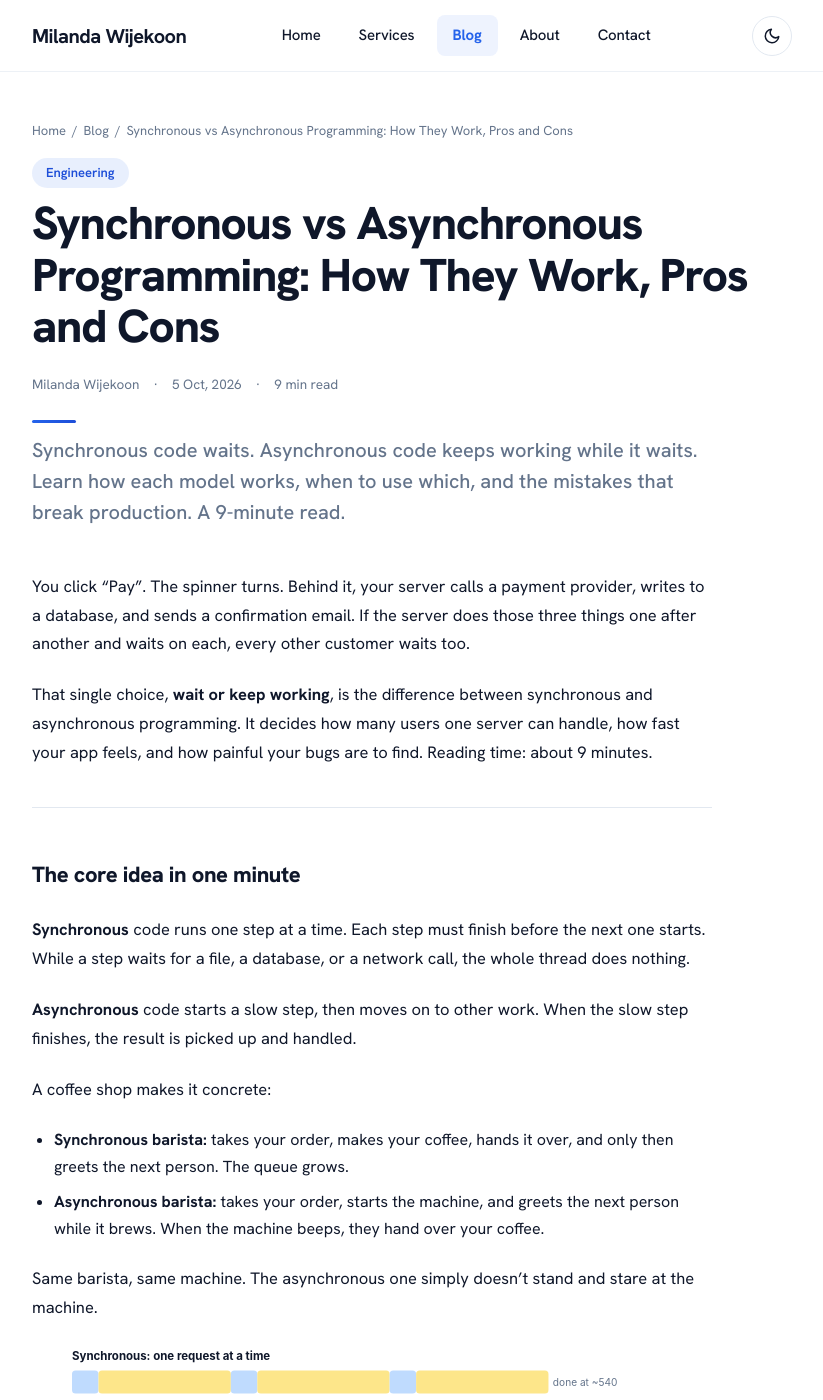
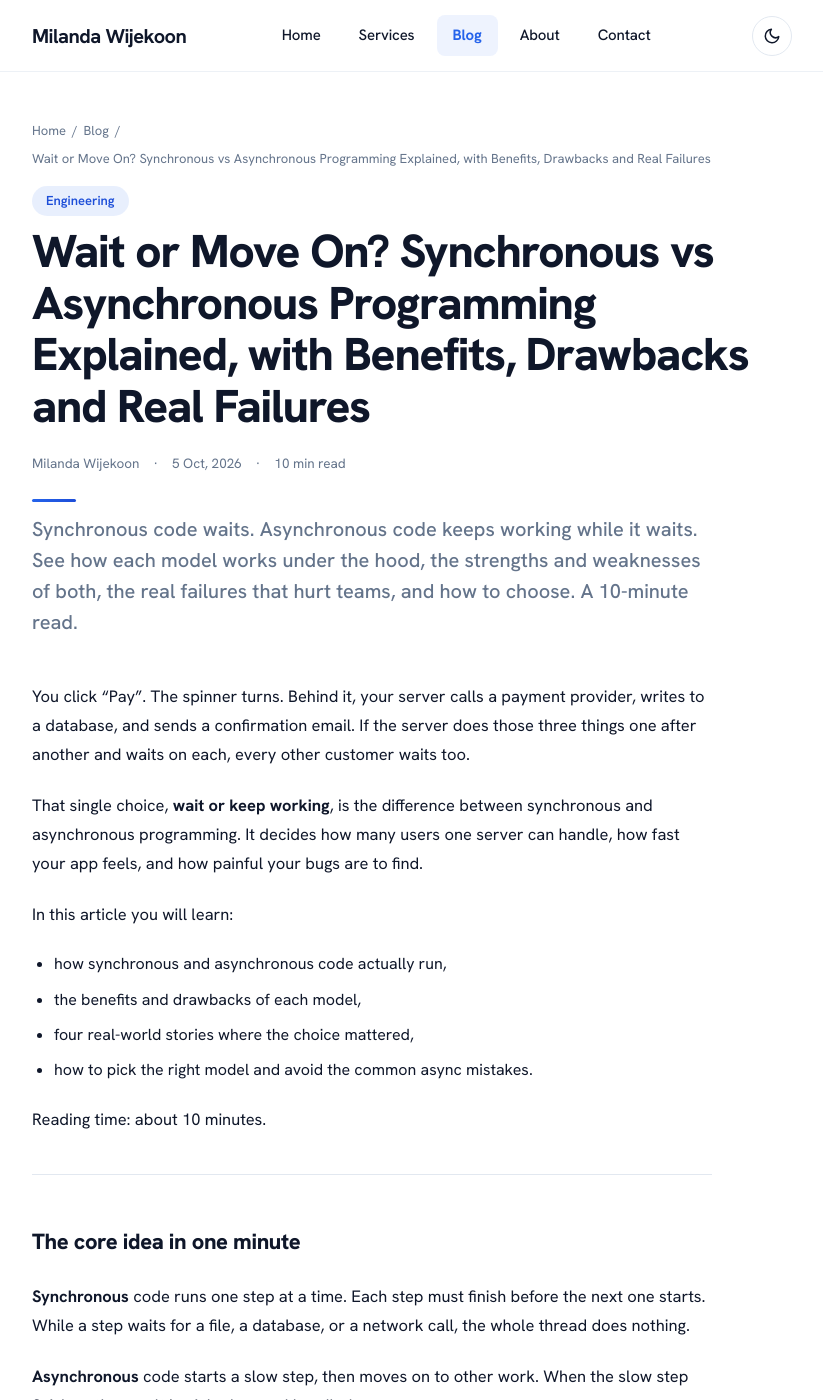
Before and after one commit to milandawijekoon/milandawijekoon.github.io, a Jekyll site: the page built from _posts/2026-10-05-synchronous-vs-asynchronous-programming-pros-and-cons.md, in a window 1280 px wide and 1400 px high. Shown: the whole window, without its empty margins (228-1051 px from the left). Built offline with Jekyll 4.4.1, drawn with Linux system fonts in a browser that asks for light colours; some of the changed text lies outside the part shown.

Commit message:
Modify async article

````diff
--- a/_posts/2026-10-05-synchronous-vs-asynchronous-programming-pros-and-cons.md
+++ b/_posts/2026-10-05-synchronous-vs-asynchronous-programming-pros-and-cons.md
@@ -1,15 +1,24 @@
 ---
-title: "Synchronous vs Asynchronous Programming: How They Work, Pros and Cons"
+title: "Wait or Move On? Synchronous vs Asynchronous Programming Explained, with Benefits, Drawbacks and Real Failures"
 category: Engineering
 excerpt: >-
-  Synchronous code waits. Asynchronous code keeps working while it waits. Learn
-  how each model works, when to use which, and the mistakes that break
-  production. A 9-minute read.
+  Synchronous code waits. Asynchronous code keeps working while it waits. See
+  how each model works under the hood, the strengths and weaknesses of both, the real
+  failures that hurt teams, and how to choose. A 10-minute read.
 ---
 
 You click "Pay". The spinner turns. Behind it, your server calls a payment provider, writes to a database, and sends a confirmation email. If the server does those three things one after another and waits on each, every other customer waits too.
 
-That single choice, **wait or keep working**, is the difference between synchronous and asynchronous programming. It decides how many users one server can handle, how fast your app feels, and how painful your bugs are to find. Reading time: about 9 minutes.
+That single choice, **wait or keep working**, is the difference between synchronous and asynchronous programming. It decides how many users one server can handle, how fast your app feels, and how painful your bugs are to find.
+
+In this article you will learn:
+
+- how synchronous and asynchronous code actually run,
+- the benefits and drawbacks of each model,
+- four real-world stories where the choice mattered,
+- how to pick the right model and avoid the common async mistakes.
+
+Reading time: about 10 minutes.
 
 ---
 
@@ -67,6 +76,27 @@ The diagram is simplified, but the lesson holds: **waiting is the expensive part
 
 ---
 
+## How they work under the hood
+
+**Synchronous (blocking):** when your code asks the operating system to read a file or call a network, the thread is put to sleep until the answer comes back. It cannot run anything else in the meantime. To serve ten users at once, you need ten threads or processes.
+
+**Asynchronous (non-blocking):** your code hands the slow operation to the operating system and gets control back immediately. A loop, often called the **event loop**, keeps track of pending operations. When one finishes, the loop runs the code you attached to it (a callback, or the rest of an `async` function).
+
+```js
+console.log("1. start");
+
+setTimeout(() => console.log("3. timer finished"), 100); // scheduled, not awaited
+
+console.log("2. keep working");
+// Output order: 1, 2, 3
+```
+
+The timer does not stop line 2 from running. This is the heart of async: **starting work and finishing work are two separate moments.**
+
+One important detail: async is not the same as "many things running at the same moment". In Node.js your JavaScript still runs on a single thread. What overlaps is the *waiting*, not the *computing*. Keep this in mind, because it explains most of the failures later in this article.
+
+---
+
 ## Synchronous programming
 
 ### How it works
@@ -83,14 +113,14 @@ echo "Done";
 
 The order is obvious. If you read the code top to bottom, you know exactly what happens and when.
 
-### Pros
+### Benefits
 
 - **Easy to read and reason about.** Execution follows the order of the lines.
 - **Easy to debug.** Stack traces point to the real cause, and a debugger steps through naturally.
 - **Simple error handling.** A plain `try/catch` around the code works.
 - **No shared-state surprises.** Nothing else runs in the middle of your function.
 
-### Cons
+### Drawbacks
 
 - **Wasted time.** The thread sits idle while it waits.
 - **Poor concurrency per thread.** To serve more users at the same time, you need more threads or processes, and each one costs memory.
@@ -119,14 +149,14 @@ res.json({ user, orders, recommendations });
 
 `await` looks synchronous, but it does not block the thread. While this function waits, the runtime is free to run other requests. When the data arrives, the function continues from where it paused.
 
-### Pros
+### Benefits
 
 - **Better use of one thread.** One thread can juggle thousands of waiting connections.
 - **Faster responses when work is independent.** Three 100 ms calls started together take about 100 ms, not 300 ms.
 - **Responsive UIs.** The browser can keep scrolling and clicking while it fetches data.
 - **Efficient for I/O-heavy servers.** Chat, streaming, APIs, and gateways spend most of their time waiting on the network.
 
-### Cons
+### Drawbacks
 
 - **Harder to reason about.** Order of completion is no longer order of code.
 - **Harder to debug.** Stack traces can lose context across `await` boundaries.
@@ -290,6 +320,7 @@ This is asynchronous design at the system level. The user gets a fast response,
 
 ## Key takeaways
 
+- **Wait or move on** is the whole difference. Starting work and finishing work are separate moments in async code.
 - **Synchronous** code waits at each step. It is simple and predictable, but it wastes time while waiting.
 - **Asynchronous** code starts slow work and keeps going. It uses one thread well for I/O-heavy tasks, but it adds complexity.
 - **Async helps with waiting, not with computing.** Heavy CPU work needs workers, threads, or queues.
````
